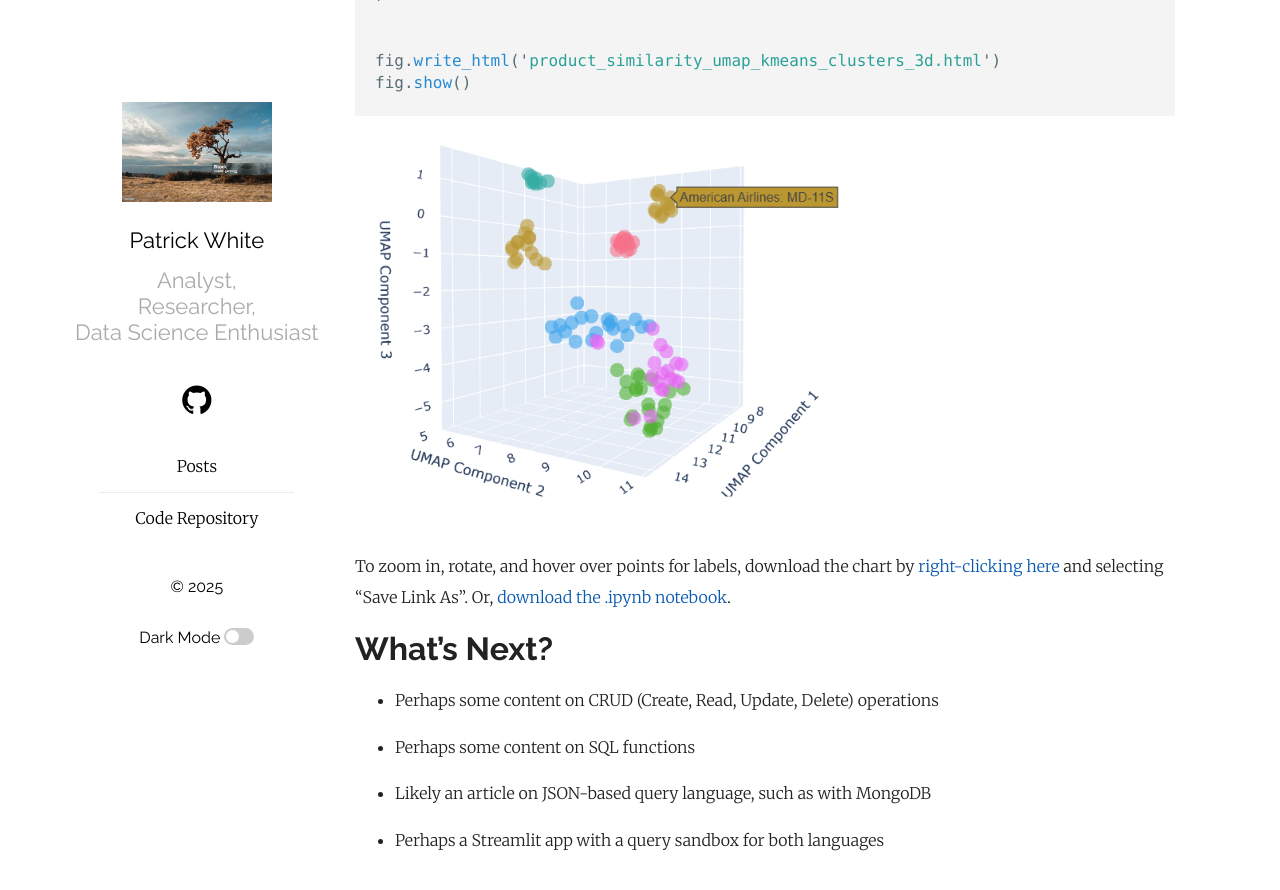
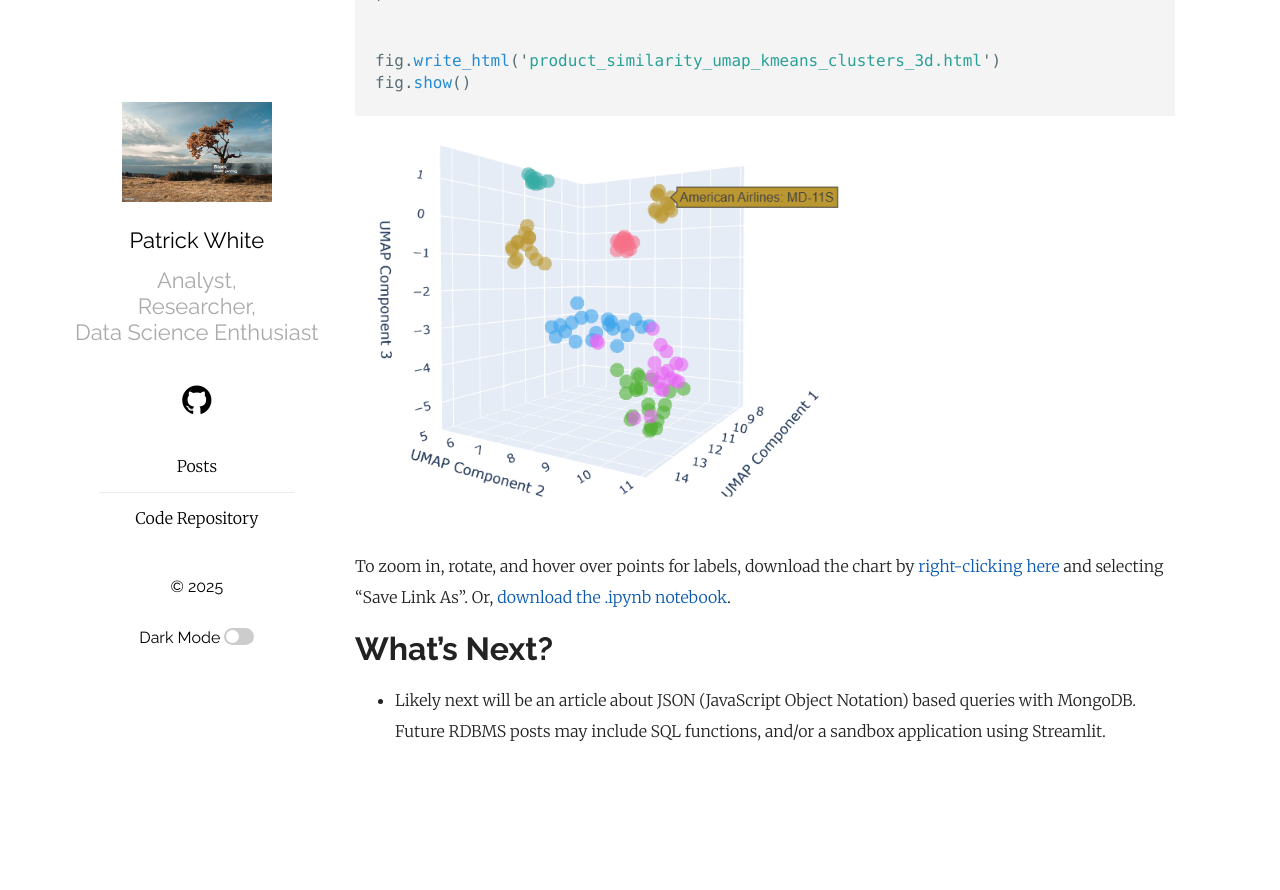
Before and after one commit to pw598/pw598.github.io, a Jekyll site: the page built from _posts/2025-05-14-MySQL-via-Shell-and-Python.md, in a window 1280 px wide and 900 px high, scrolled down 28784 px. Shown: the top 890 px of the window. Built offline with Jekyll 4.4.1, drawn with Linux system fonts in a browser that asks for light colours; after the commit the page ends 29575 px from its top, so only the background shows below that.

Commit message:
Add files via upload

```diff
--- a/_posts/2025-05-14-MySQL-via-Shell-and-Python.md
+++ b/_posts/2025-05-14-MySQL-via-Shell-and-Python.md
@@ -1144,10 +1144,4 @@ To zoom in, rotate, and hover over points for labels, download the chart by <a h
 
 # What's Next?
 
-- Perhaps some content on CRUD (Create, Read, Update, Delete) operations
-
-- Perhaps some content on SQL functions
-
-- Likely an article on JSON-based query language, such as with MongoDB
-
-- Perhaps a Streamlit app with a query sandbox for both languages
+- Likely next will be an article about JSON (JavaScript Object Notation) based queries with MongoDB. Future RDBMS posts may include SQL functions, and/or a sandbox application using Streamlit.
```
